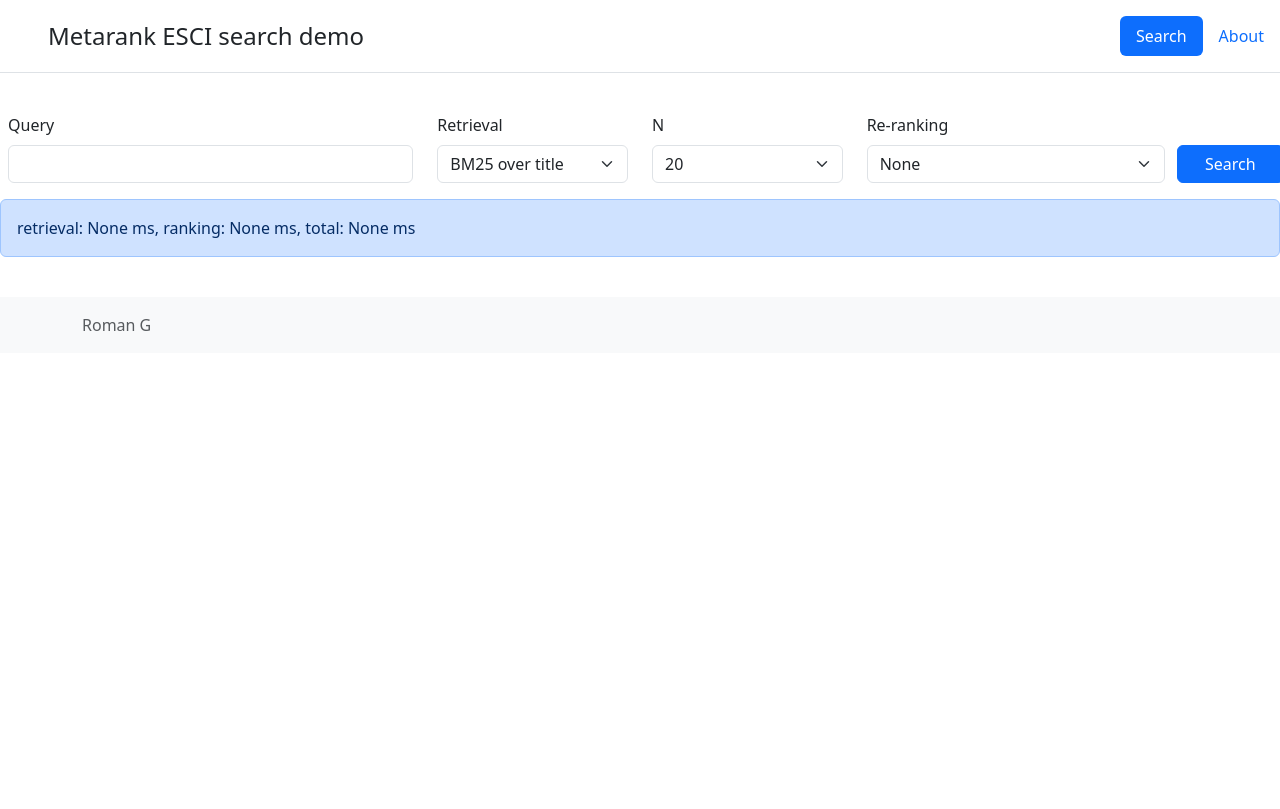
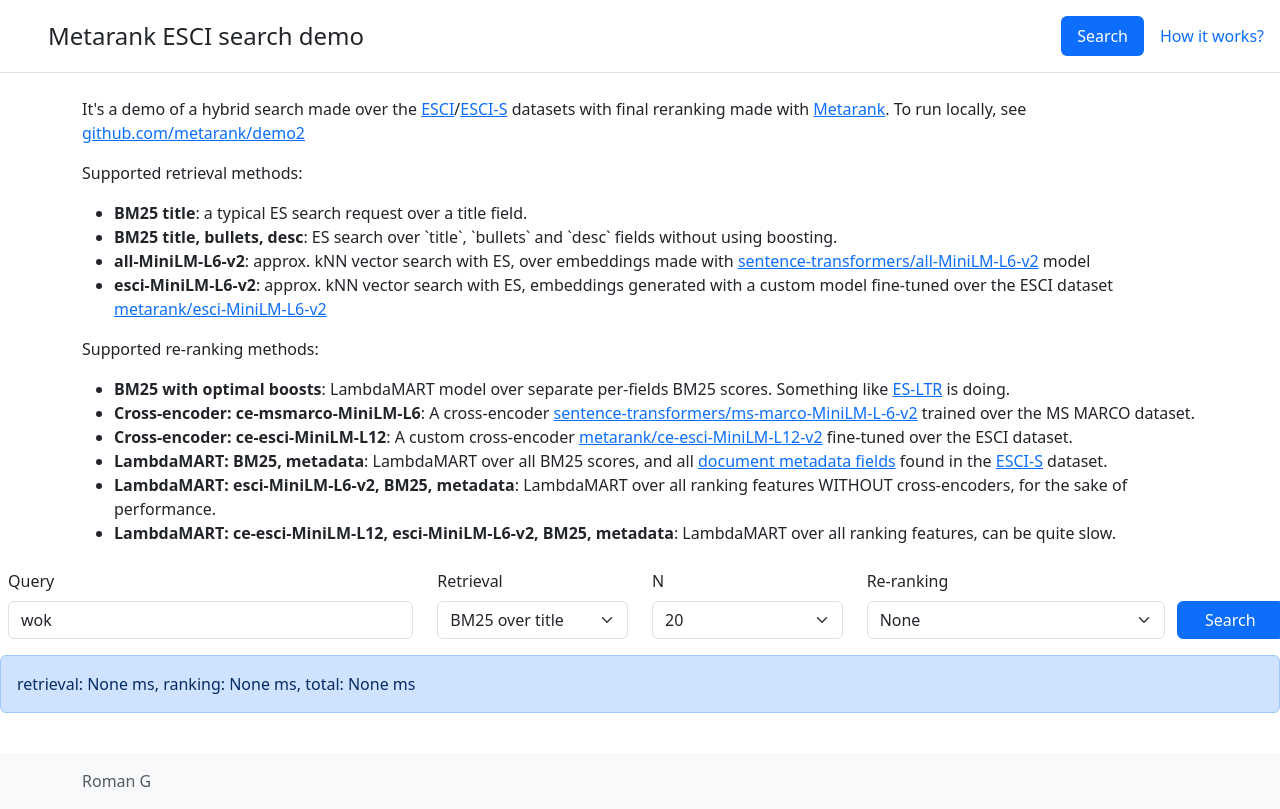
Before and after one commit to metarank/demo2, a Flask app: page / in a window 1280 px wide. Before the commit the page ends 331 px from the top, so only its background shows below. Run offline with Flask 3, Linux system fonts and the light colour scheme; some libraries are stand-ins or nearby versions.

Commit message:
webapp: add help

```diff
--- a/app/app.py
+++ b/app/app.py
@@ -2,7 +2,7 @@ from flask_bootstrap import Bootstrap5
 from flask import Flask, render_template, request
 from metarank import Metarank
 from elasticsearch import Elasticsearch
-import os, time
+import os, time, random
 
 app = Flask(__name__)
 
@@ -14,9 +14,11 @@ metarank = Metarank(MR_HOST)
 ES_HOST = os.getenv('ES_HOST')
 es = Elasticsearch(hosts=ES_HOST)
 
+example_queries = ["frying pan", "notebook", "wok", "walkie talkie"]
+
 @app.route('/')
 def index():
-	return render_template('search.html', took={})
+	return render_template('search.html', took={}, query=random.choice(example_queries), help=True)
 
 @app.route('/search', methods=['GET'])
 def search():
@@ -30,11 +32,8 @@ def search():
     sorted = rerank(rank, query, docs['hits']['hits'])
     done2 = time.time()
     print(done1-start)
-    return render_template('search.html', query=query, docs=sorted, method=method, rank=rank, size=n, took={"search": 1000*(done1-start), "rank": 1000*(done2-done1), "total": 1000*(done2-start)})
+    return render_template('search.html', help=False, query=query, docs=sorted, method=method, rank=rank, size=n, took={"search": 1000*(done1-start), "rank": 1000*(done2-done1), "total": 1000*(done2-start)})
 
-@app.route('/about')
-def about():
-    return render_template('about.html')
 
 def retrieve(method: str, query: str, n: int):
     match method:
@@ -78,4 +77,4 @@ def retrieve_vector(embedding: list[float], field: str, n: int):
 
 
 if __name__ == '__main__':
-	app.run(host='0.0.0.0', port=8000, debug=True)
+	app.run(host='0.0.0.0', port=8001, debug=True)
--- a/app/templates/base.html
+++ b/app/templates/base.html
@@ -19,6 +19,17 @@
         margin-bottom: 40px;
       }
     </style>
+
+    <!-- Google tag (gtag.js) -->
+    <script async src="https://www.googletagmanager.com/gtag/js?id=G-80BGE9QYTM"></script>
+    <script>
+      window.dataLayer = window.dataLayer || [];
+      function gtag(){dataLayer.push(arguments);}
+      gtag('js', new Date());
+
+      gtag('config', 'G-80BGE9QYTM');
+    </script>
+
 </head>
 <body class="d-flex flex-column h-100">
     {{ bootstrap.load_js() }}
@@ -31,11 +42,37 @@
 
       <ul class="nav nav-pills">
         <li class="nav-item"><a href="/" class="nav-link active" aria-current="page">Search</a></li>
-        <li class="nav-item"><a href="/about" class="nav-link">About</a></li>
+        <li class="nav-item"><a href="https://github.com/metarank/demo2" class="nav-link">How it works?</a></li>
       </ul>
     </header>
     <main class="flex-shrink-0">
       <div class="content">
+        {% if help %}
+        <div class="container">
+          <p>
+            It's a demo of a hybrid search made over the <a href="https://github.com/amazon-science/esci-data">ESCI</a>/<a href="https://github.com/shuttie/esci-s">ESCI-S</a> datasets with final reranking made with <a href="https://github.com/metarank/metarank">Metarank</a>. To run locally, see <a href="https://github.com/metarank/demo2">github.com/metarank/demo2</a>
+          </p>
+
+          <p>Supported retrieval methods:</p>
+          <ul>
+            <li><strong>BM25 title</strong>: a typical ES search request over a title field.</li>
+            <li><strong>BM25 title, bullets, desc</strong>: ES search over `title`, `bullets` and `desc` fields without using boosting.</li>
+            <li><strong>all-MiniLM-L6-v2</strong>: approx. kNN vector search with ES, over embeddings made with <a href="https://huggingface.co/sentence-transformers/all-MiniLM-L6-v2">sentence-transformers/all-MiniLM-L6-v2</a> model</li>
+            <li><strong>esci-MiniLM-L6-v2</strong>: approx. kNN vector search with ES, embeddings generated with a custom model fine-tuned over the ESCI dataset <a href="https://huggingface.co/metarank/esci-MiniLM-L6-v2">metarank/esci-MiniLM-L6-v2</a></li>
+          </ul>
+
+          <p>Supported re-ranking methods:</p>
+          <ul>
+            <li><strong>BM25 with optimal boosts</strong>: LambdaMART model over separate per-fields BM25 scores. Something like <a href="https://elasticsearch-learning-to-rank.readthedocs.io/en/latest/">ES-LTR</a> is doing.</li>
+            <li><strong>Cross-encoder: ce-msmarco-MiniLM-L6</strong>: A cross-encoder <a href="https://huggingface.co/cross-encoder/ms-marco-MiniLM-L-6-v2">sentence-transformers/ms-marco-MiniLM-L-6-v2</a> trained over the MS MARCO dataset.</li>
+            <li><strong>Cross-encoder: ce-esci-MiniLM-L12</strong>: A custom cross-encoder <a href="https://huggingface.co/metarank/ce-esci-MiniLM-L12-v2">metarank/ce-esci-MiniLM-L12-v2</a> fine-tuned over the ESCI dataset.</li>
+            <li><strong>LambdaMART: BM25, metadata</strong>: LambdaMART over all BM25 scores, and all <a href="https://github.com/metarank/demo2/blob/master/metarank/config.yml">document metadata fields</a> found in the <a href="https://github.com/shuttie/esci-s">ESCI-S</a> dataset. </li>
+            <li><strong>LambdaMART: esci-MiniLM-L6-v2, BM25, metadata</strong>: LambdaMART over all ranking features WITHOUT cross-encoders, for the sake of performance.</li>
+            <li><strong>LambdaMART: ce-esci-MiniLM-L12, esci-MiniLM-L6-v2, BM25, metadata</strong>: LambdaMART over all ranking features, can be quite slow.</li>
+          </ul>
+
+        </div>
+        {% endif %}
         {% block content %} {% endblock %}
       </div>
     </main>
```
Also changed, not shown: app/templates/about.html (deleted, +0 -10 lines).
